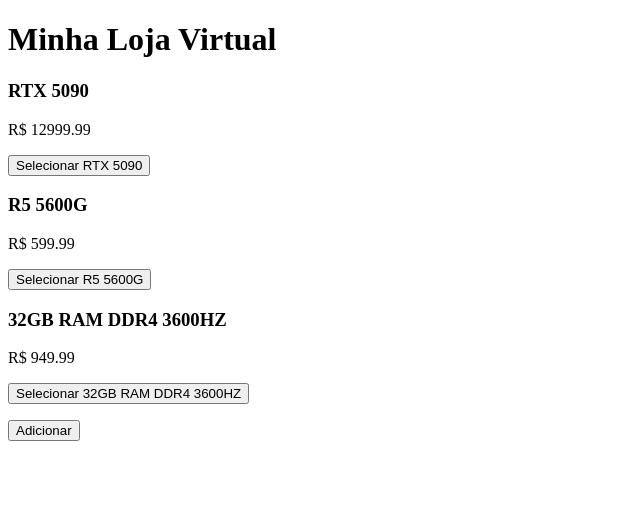
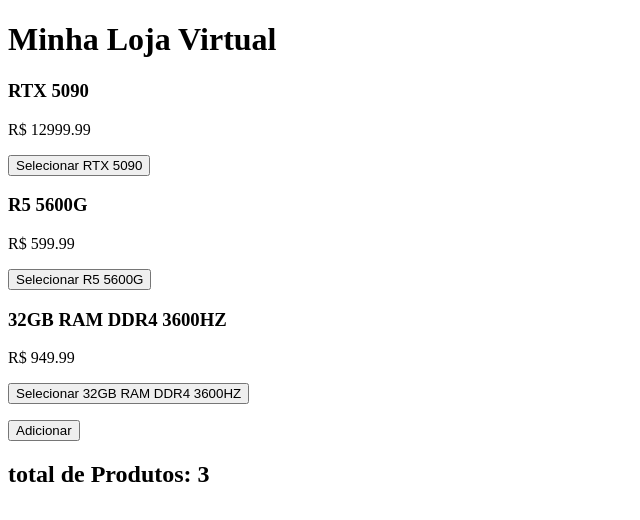
Before and after one commit to DrackLuax/e-commerce, an Angular app in the folder leonardo_fontinele/e-commerce/: page / in a window 1280 px wide. Shown: the top 520 px of the page, without its empty margins (0-640 px from the left). Built offline with nearby package versions, Linux system fonts and the light colour scheme.

Commit message:
feat(lista-produtos): exibe total de produtos no template

```diff
--- a/leonardo_fontinele/e-commerce/src/app/features/produtos/lista-produtos/lista-produtos.html
+++ b/leonardo_fontinele/e-commerce/src/app/features/produtos/lista-produtos/lista-produtos.html
@@ -6,3 +6,4 @@
     ></app-produto>
 }
 <p><button (click)="adcionarProduto()">Adicionar</button></p>
+<h2>total de Produtos: {{totalProdutos()}}</h2>
```
